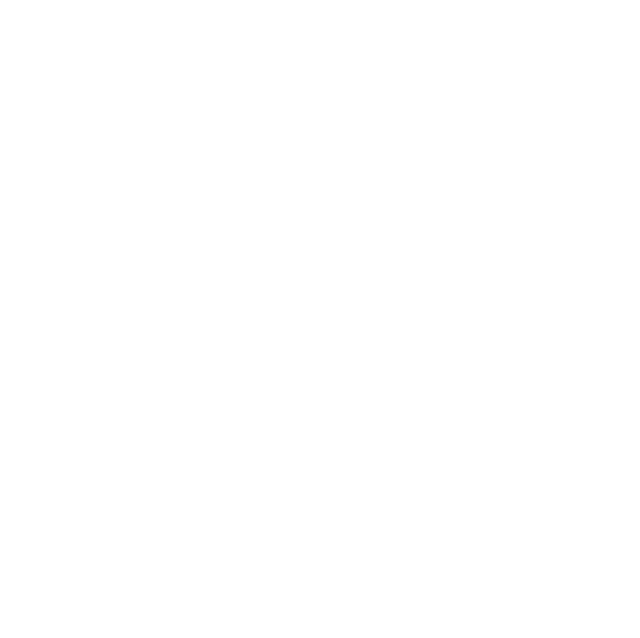
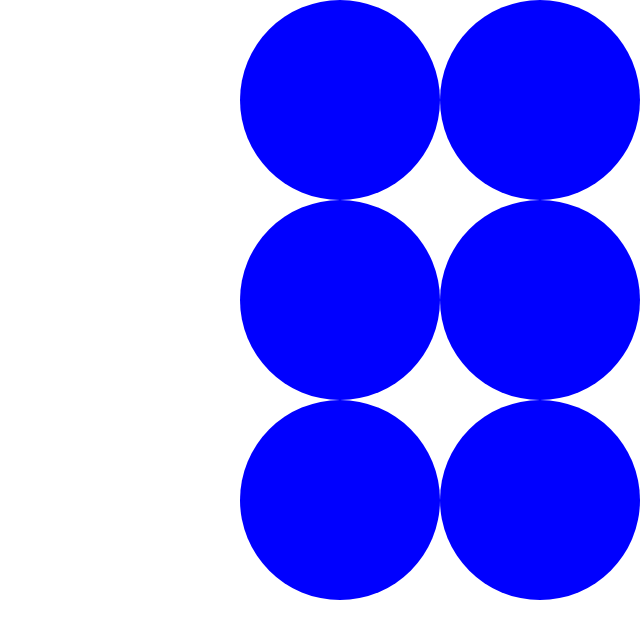
Before and after one commit to pacalabre/waldron-homelessness-partner-spotlight, a plain HTML site: page index.html in a window 1280 px wide. Shown: the whole page, without its empty margins (640-1280 px from the left). Drawn offline with nearby package versions, Linux system fonts and the light colour scheme; files that its build step writes are made by us from their sources; files whose address does not match are found by name.

Commit message:
created cicles for each company

```diff
--- /dev/null
+++ b/css/main.css
@@ -0,0 +1,16 @@
+
+
+.client-circle {
+  height: 200px;
+  width: 200px;
+  background: blue;
+  border-radius: 50%;
+}
+
+.circle-group-one {
+  float: right;
+}
+
+.circle-group-two {
+  float: right;
+}
--- a/index.html
+++ b/index.html
@@ -12,7 +12,7 @@
     <title></title>
   </head>
   <body>
-    <section>
+    <section class="circle-group-one">
       <div class="client-circle">
       </div>
       <div class="client-circle">
@@ -20,7 +20,7 @@
       <div class="client-circle">
       </div>
    </section>
-   <section>
+   <section class="circle-group-two">
       <div class="client-circle">
       </div>
       <div class="client-circle">
```
Also changed, not shown: js/main.js (added), main.js (deleted), 1 other file.
